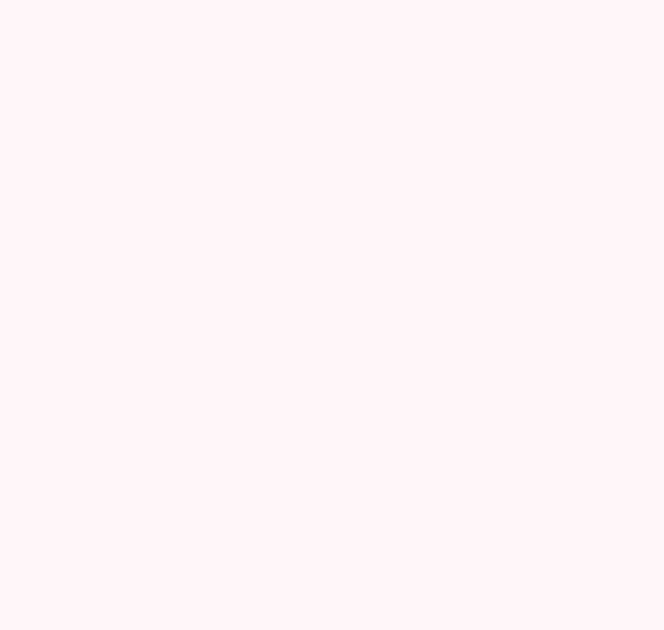
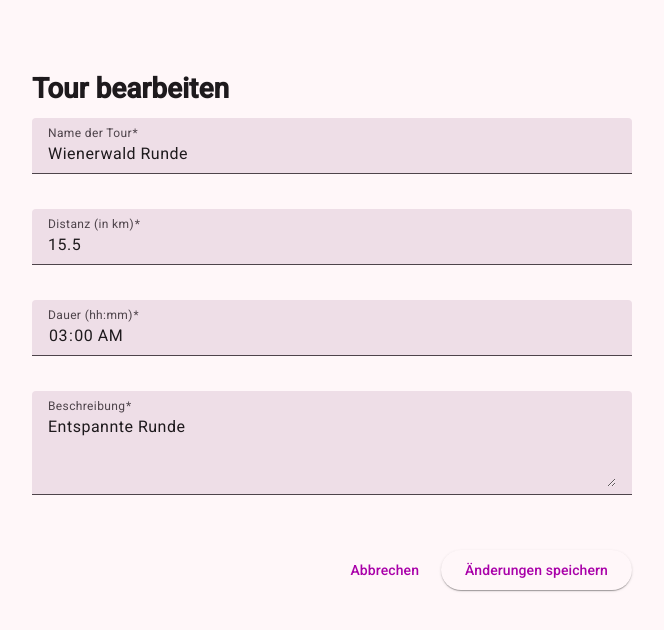
Before and after one commit to itzlucx/semester-project-swen2, an Angular app in the folder frontend/: page /tour/edit/1 in a window 1280 px wide. Before the commit this address led to /. Shown: the top 630 px of the page, without its empty margins (308-972 px from the left). Built offline with nearby package versions, Linux system fonts and the light colour scheme.

Commit message:
feat: implement tour modification and reuse create form for edit tour

```diff
--- a/frontend/src/app/app.routes.ts
+++ b/frontend/src/app/app.routes.ts
@@ -9,6 +9,7 @@ export const routes: Routes = [
   { path: 'home', component: Home },
   { path: 'tour/create', component: TourCreate },
   { path: 'tour/:id', component: TourDetail },
+  { path: 'tour/edit/:id', component: TourCreate },
   { path: 'tour/:tourId/new-log', component: TourLogCreate },
   { path: 'tour/:tourId/log/:logId/edit', component: TourLogCreate }
 ];
--- a/frontend/src/app/pages/tour-create/tour-create.html
+++ b/frontend/src/app/pages/tour-create/tour-create.html
@@ -1,5 +1,10 @@
 <div class="create-container">
+
+  @if (isEditMode) {
+    <h1>Tour bearbeiten</h1>
+  } @else {
     <h1>Neue Tour erstellen</h1>
+  }
 
     <form [formGroup]="tourForm" (ngSubmit)="onSubmit()" class="tour-form">
         <mat-form-field appearance="fill">
@@ -36,7 +41,7 @@
       <button mat-button type="button" routerLink="/home">Abbrechen</button>
 
       <button mat-raised-button color="primary" type="submit" [disabled]="tourForm.invalid">
-        Tour speichern
+        {{ isEditMode ? 'Änderungen speichern' : 'Tour speichern'}}
       </button>
     </div>
     </form>
--- a/frontend/src/app/pages/tour-create/tour-create.ts
+++ b/frontend/src/app/pages/tour-create/tour-create.ts
@@ -1,7 +1,7 @@
-import { Component, inject } from '@angular/core';
+import { Component, inject, OnInit } from '@angular/core';
 import { TourService } from '../../services/tour';
 import { FormBuilder, ReactiveFormsModule, Validators } from '@angular/forms';
-import { Router } from '@angular/router';
+import { Router, ActivatedRoute, RouterLink } from '@angular/router';
 
 import { MatFormFieldModule } from '@angular/material/form-field';
 import { MatInputModule } from '@angular/material/input';
@@ -9,7 +9,7 @@ import { MatButtonModule } from '@angular/material/button';
 
 @Component({
   selector: 'app-tour-create',
-  imports: [ReactiveFormsModule, MatFormFieldModule, MatInputModule, MatButtonModule],
+  imports: [RouterLink, ReactiveFormsModule, MatFormFieldModule, MatInputModule, MatButtonModule],
   templateUrl: './tour-create.html',
   styleUrl: './tour-create.css',
 })
@@ -17,7 +17,11 @@ export class TourCreate {
 
   private tourService = inject(TourService);
   private router = inject(Router);
+  private route = inject(ActivatedRoute);
   private fb = inject(FormBuilder);
+
+  isEditMode = false;
+  editTourId: number | null = null;
 
   // Form und Validation definieren:
   tourForm = this.fb.group({
@@ -27,10 +31,37 @@ export class TourCreate {
     estimatedTime: ['', Validators.required]
   });
 
+  ngOnInit(): void {
+    // Schauen ob wir auf /tour/edit/:id sind
+    this.editTourId = Number(this.route.snapshot.paramMap.get('id'));
+
+    if (this.editTourId) {
+      this.isEditMode = true;
+      const tourToEdit = this.tourService.getTourById(this.editTourId);
+
+      if (tourToEdit) {
+        this.tourForm.patchValue({
+          name: tourToEdit.name,
+          description: tourToEdit.description,
+          distance: String(tourToEdit.distance),
+          estimatedTime: tourToEdit.estimatedTime
+        });
+      }
+    }
+  }
+
   onSubmit() {
     if (this.tourForm.valid) {
-      this.tourService.addTour(this.tourForm.value as any);
-      this.router.navigate(['/home']);
+      if (this.isEditMode && this.editTourId) {
+        // Bearbeitung -> Update aufrufen
+        this.tourService.updateTour(this.editTourId, this.tourForm.value as any);
+        // Nach Update User zurück auf details schicken
+        this.router.navigate(['/tour', this.editTourId])
+      } else {
+        // Neu -> Add aufrufen
+        this.tourService.addTour(this.tourForm.value as any);
+        this.router.navigate(['/home']);
+      }
     } else {
       console.log('Formular hat Fehler und wird nicht abgeschickt!');
       this.tourForm.markAllAsTouched();
--- a/frontend/src/app/pages/tour-detail/tour-detail.html
+++ b/frontend/src/app/pages/tour-detail/tour-detail.html
@@ -9,7 +9,7 @@
     </div>
     <div class="action-buttons">
         <div class="danger-zone">
-            <button mat-raised-button color="accent">Bearbeiten</button>
+            <button mat-raised-button color="accent" [routerLink]="['/tour/edit', tour.id]">Bearbeiten</button>
             <button mat-raised-button color="warn" (click)="onDelete()">Löschen</button>
         </div>
       <br>
--- a/frontend/src/app/services/tour.ts
+++ b/frontend/src/app/services/tour.ts
@@ -41,4 +41,14 @@ export class TourService {
     this.mockTours = this.mockTours.filter(t => t.id !== id);
     console.log('Tour gelöscht. Verbleibend:', this.mockTours.length);
   }
+
+  updateTour(id: number, updatedData: Partial<Tour>): void {
+    // Index der Tour im Array suchen
+    const index = this.mockTours.findIndex(t => t.id === id);
+
+    if (index !== 1) {
+      this.mockTours[index] = { ...this.mockTours[index], ...updatedData, id: id };
+      console.log('Tour aktualisiert:', this.mockTours[index]);
+    }
+  }
 }
```
